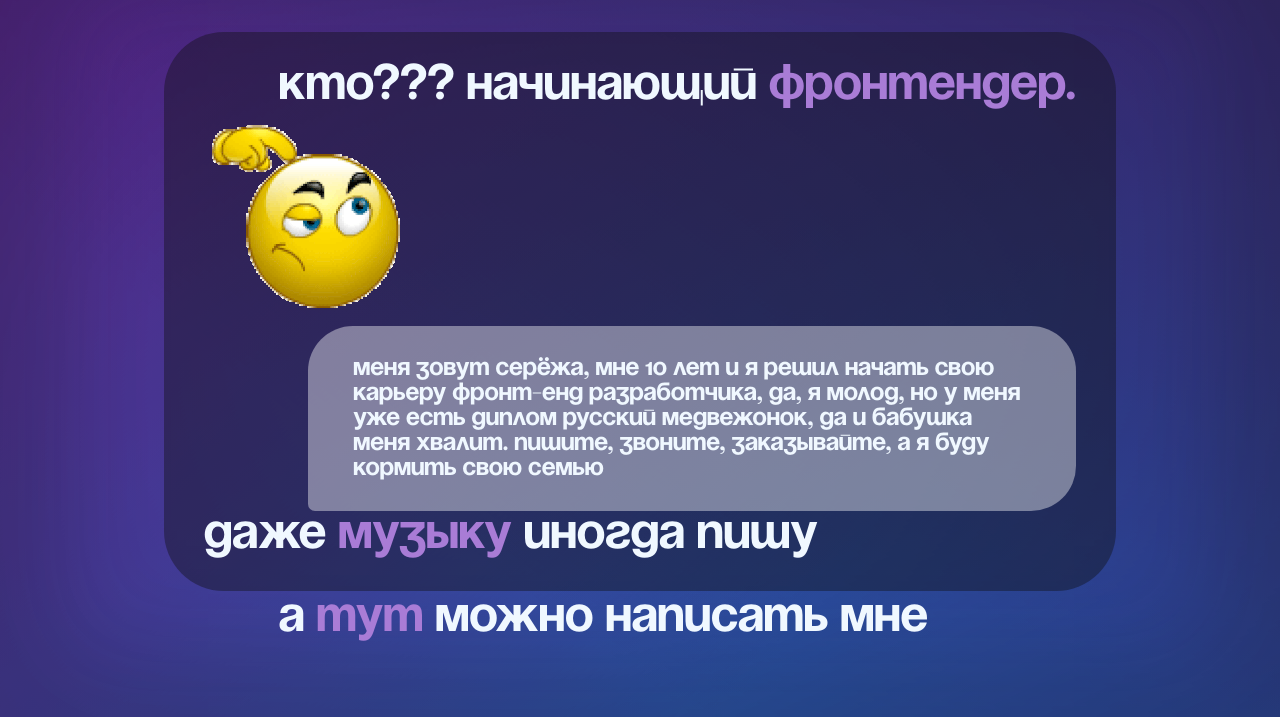
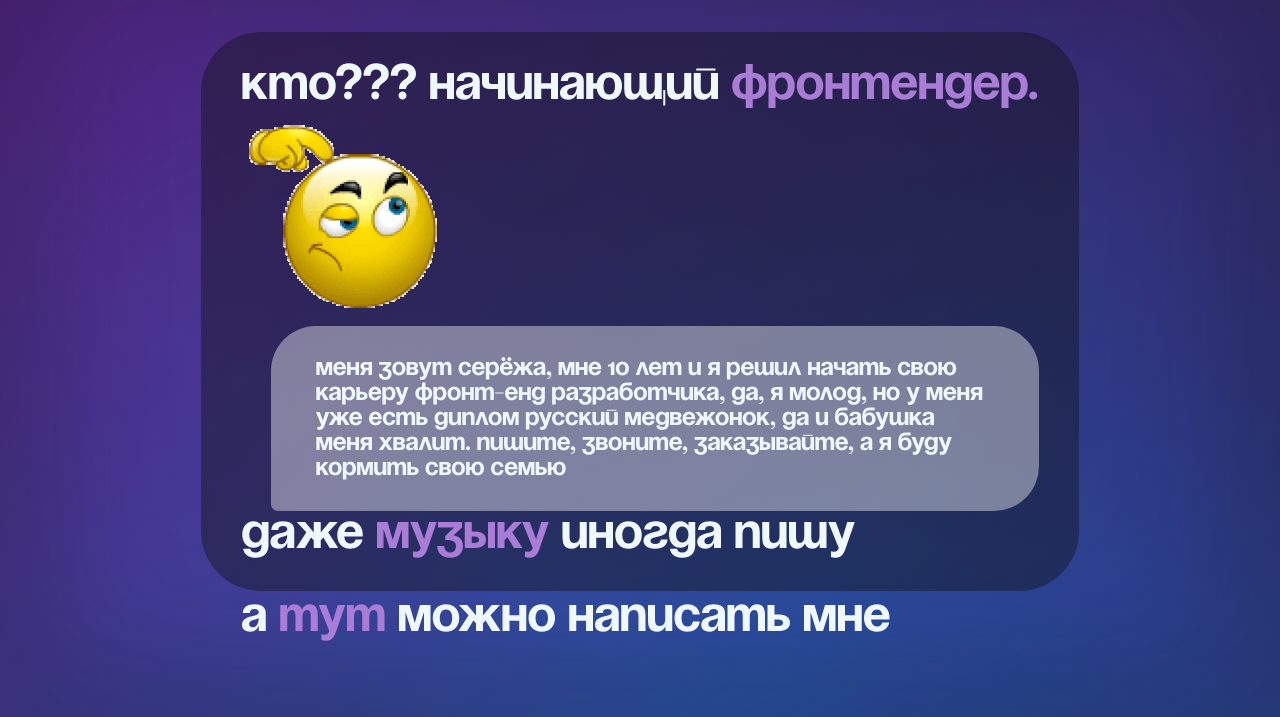
Before and after one commit to heysonanderson/heysonanderson.github.io, a plain HTML site: page KURSACH/About-me.html in a window 1280 px wide. Shown: the part 83-800 px from the top of the page. Drawn offline with Linux system fonts and the light colour scheme.

Commit message:
Update About-me.html

```diff
--- a/KURSACH/About-me.html
+++ b/KURSACH/About-me.html
@@ -67,17 +67,17 @@
         <main class="main">
             <div class="container">
                 <div class="about">
-                    <h3 style="margin-left: 75px;">
+                    <h3 style="margin-left: auto; margin-right: auto;">
                         кто??? Начинающий <a href="/KURSACH/index.html">фронтендер.</a>
                     </h3>
                     <img class="emoji" draggable="true" src="/KURSACH/imgs/thinking-emoji.gif" alt="thinking-emoji">
                     <p class="about-me">Меня зовут Серёжа, мне 10 лет и я решил начать свою карьеру фронт-енд разработчика, да, я молод, но у меня уже есть диплом русский медвежонок, да и бабушка меня хвалит. Пишите, звоните, заказывайте, а я буду кормить свою семью<p>
                     <div class="fuuu">
-                        <h3>
+                        <h3 style="margin-left: auto; margin-right: auto;">
                             даже <a href="https://t.me/etheegpnk">музыку</a> иногда пишу
                         </h3>
 
-                        <h3 style="margin-left: 75px;" class="about-butt">
+                        <h3 style="margin-left: auto; margin-right: auto;" class="about-butt">
                             А <a href="mailto:michaelzz2004@gmail.com">тут </a> можно Написать мне
                         </h3>
 
```
